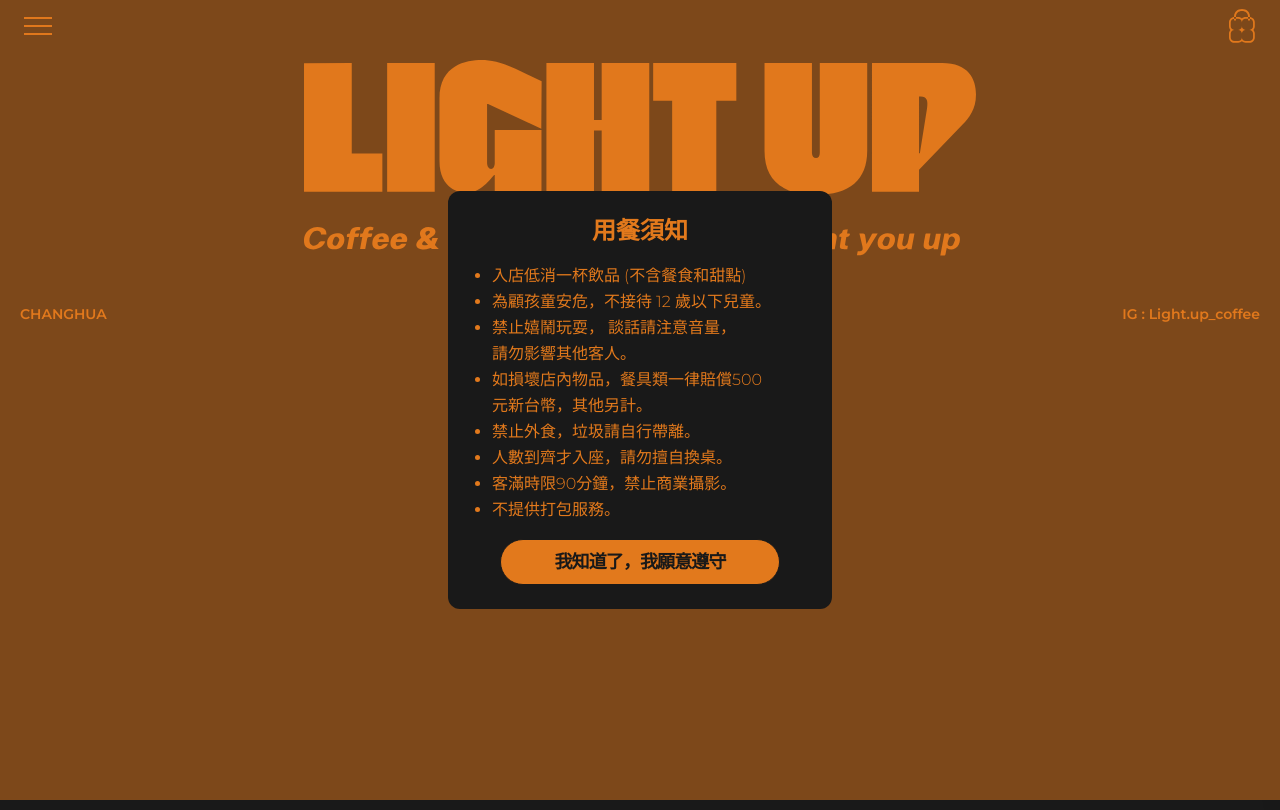
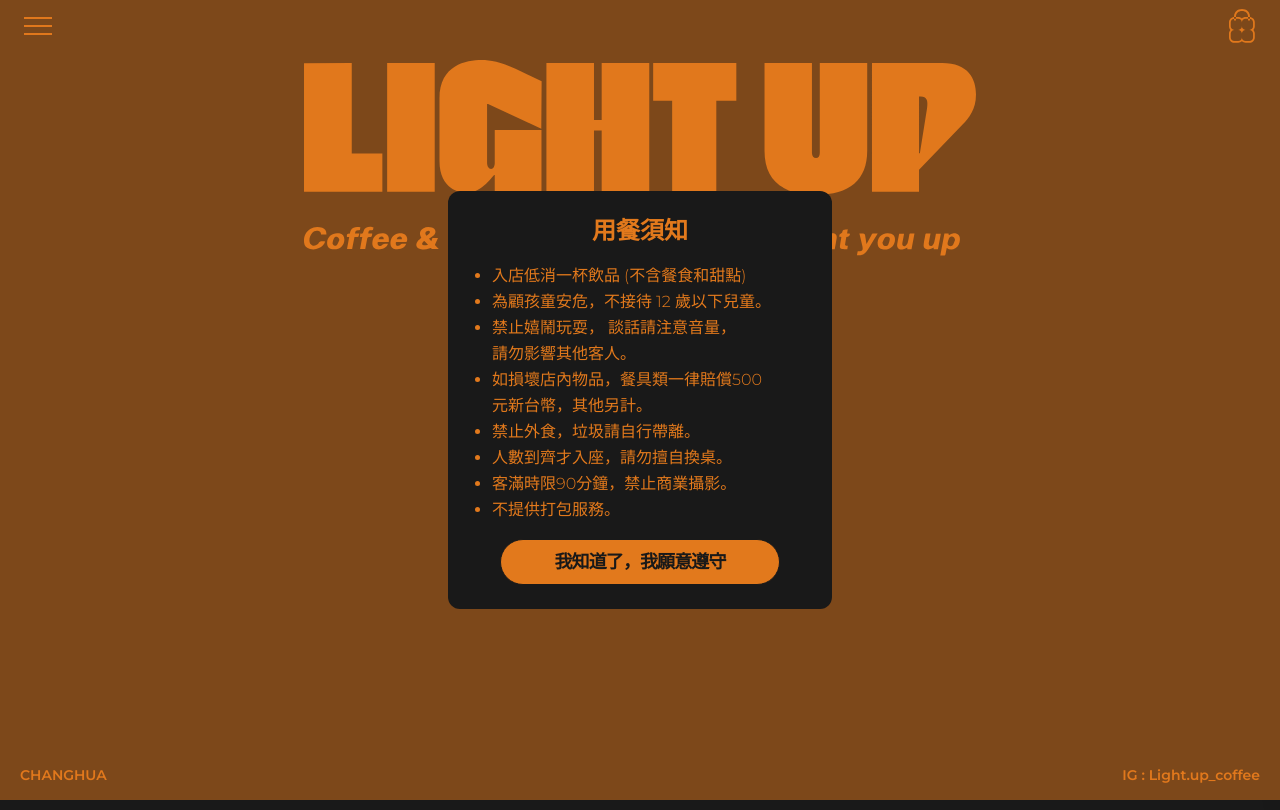
Before and after one commit to lightupcoffee/lightup_order, a Next.js app: page / in a window 1280 px wide. Built offline with nearby package versions, Linux system fonts and the light colour scheme; no server answers; the database is empty.

Commit message:
調整footer不sticky

```diff
--- a/pages/index.js
+++ b/pages/index.js
@@ -127,8 +127,8 @@
         }}
         className={`transition-transform duration-500 ${showShoppingCar ? '-translate-x-72' : ''}`}
       >
-        <div className={`container mx-auto flex  flex-1 transform flex-col px-5  lg:max-w-7xl `}>
-          <div className="sticky top-0 bg-secondary pb-8">
+        <div className={`container mx-auto flex h-svh flex-1 transform flex-col px-5  lg:max-w-7xl `}>
+          <div className="sticky top-0 bg-secondary pb-6">
             <div className="flex justify-between py-2 pb-4">
               <div className="cursor-pointer">
                 <Image
@@ -180,7 +180,7 @@
               ></Product>
             )}
           </div>
-          <div className="c1  sticky bottom-0  w-full shrink-0 bg-secondary py-4">
+          <div className="c1 w-full bg-secondary py-4">
             <div className="  flex  items-center justify-between  ">
               <div>CHANGHUA</div>
               <a href="https://www.instagram.com/light.up_coffee?igsh=MTlicGh5dzZ3bG9kcQ==" target="_blank">
--- a/pages/order/product.js
+++ b/pages/order/product.js
@@ -5,7 +5,7 @@
 function Product({ products, category, car, editcar, onBack, showShoppingCar }) {
   return (
     <div className="flex h-full  flex-col ">
-      <div className="item-center flex cursor-pointer border-b-2 border-current py-4 " onClick={onBack}>
+      <div className="item-center flex cursor-pointer border-b-2 border-current pb-4 " onClick={onBack}>
         <span className="my-auto">
           <Image src="/images/play.svg" alt="back" width={18} height={18} />
         </span>
```
